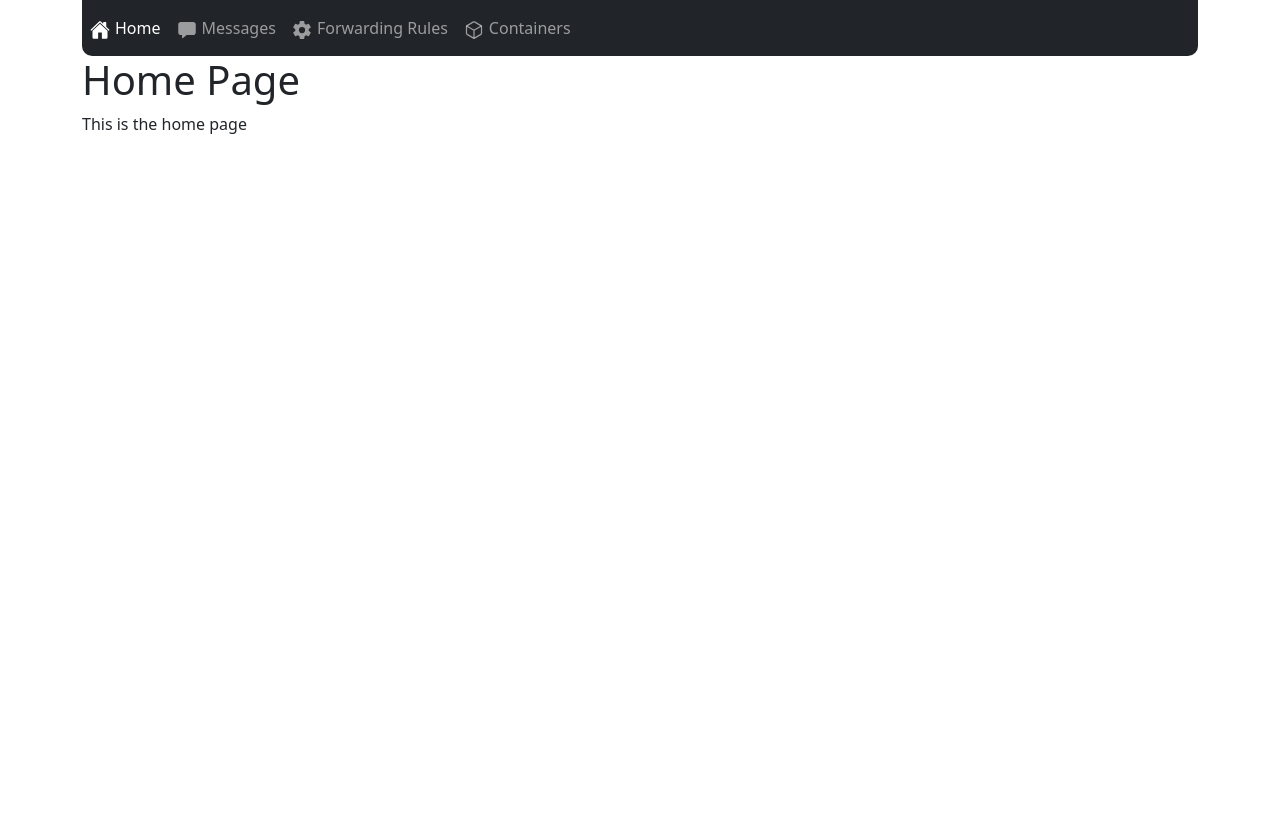
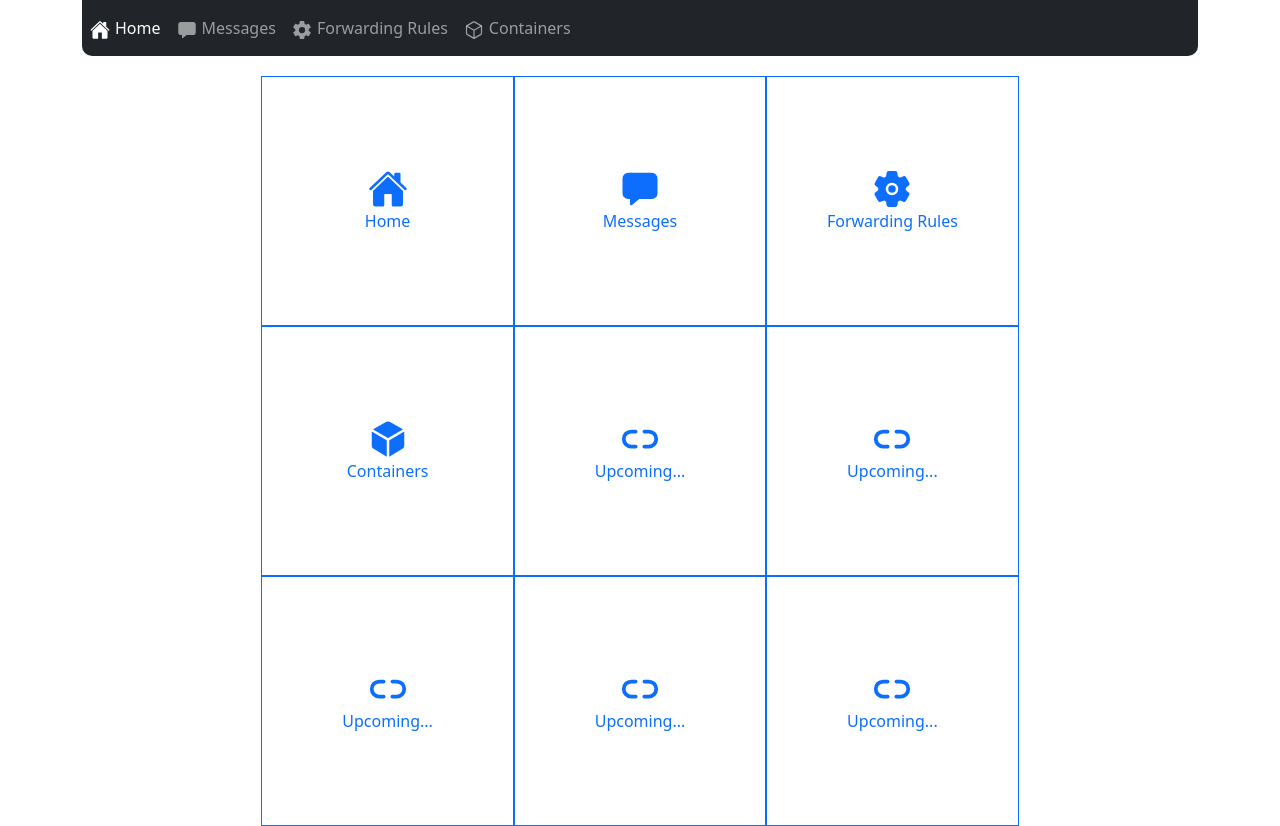
Before and after one commit to vladtf/containerization-tool, a React (Create React App) app in the folder frontend/: page / in a window 1280 px wide. Before the commit the page ends 800 px from the top, so only its background shows below. Built offline with nearby package versions, Linux system fonts and the light colour scheme.

Commit message:
add navigation grid to home page

```diff
--- a/frontend/src/pages/ContainersPage.js
+++ b/frontend/src/pages/ContainersPage.js
@@ -156,7 +156,9 @@ const ContainersPage = () => {
                 onChange={handleFileChange}
               />
             </Form.Group>
-            <Button type="submit">Upload</Button>
+            <Button type="submit" className="mt-3">
+              Upload
+            </Button>
           </Form>
         </Card.Body>
       </Card>
--- a/frontend/src/pages/ForwardingRulesPage.js
+++ b/frontend/src/pages/ForwardingRulesPage.js
@@ -303,7 +303,9 @@ const ForwardingRulesPage = () => {
                 }
               />
             </Form.Group>
-            <Button type="submit">Add Rule</Button>
+            <Button type="submit" className="mt-3" variant="primary">
+              Add Rule
+            </Button>
           </Form>
         </Card.Body>
       </Card>
@@ -329,7 +331,7 @@ const ForwardingRulesPage = () => {
               ))}
             </Form.Control>
           </Form.Group>
-          <Button variant="danger" onClick={handleClear}>
+          <Button variant="danger" onClick={handleClear} className="mt-3">
             Clear Rules
           </Button>
         </Card.Body>
--- a/frontend/src/pages/HomePage.js
+++ b/frontend/src/pages/HomePage.js
@@ -1,14 +1,91 @@
-import { Container } from "react-bootstrap";
+import React from "react";
+import { Button, Container } from "react-bootstrap";
 import CustomNavbar from "../components/CustomNavbar";
+import {
+  IoChatbox,
+  IoCube,
+  IoCubeOutline,
+  IoHome,
+  IoSettings,
+  IoUnlink,
+} from "react-icons/io5";
 
 const HomePage = () => {
+  const navbarLinks = [
+    { path: "/", label: "Home", icon: <IoHome size={40} /> },
+    { path: "/messages", label: "Messages", icon: <IoChatbox size={40} /> },
+    {
+      path: "/forwarding-rules",
+      label: "Forwarding Rules",
+      icon: <IoSettings size={40} />,
+    },
+    {
+      path: "/containers",
+      label: "Containers",
+      icon: <IoCube size={40} />,
+    },
+    {
+      path: "/",
+      label: "Upcoming...",
+      icon: <IoUnlink size={40} />,
+    },
+    {
+      path: "/",
+      label: "Upcoming...",
+      icon: <IoUnlink size={40} />,
+    },
+    {
+      path: "/",
+      label: "Upcoming...",
+      icon: <IoUnlink size={40} />,
+    },
+    {
+      path: "/",
+      label: "Upcoming...",
+      icon: <IoUnlink size={40} />,
+    },
+    {
+      path: "/",
+      label: "Upcoming...",
+      icon: <IoUnlink size={40} />,
+    },
+  ];
+
   return (
     <Container>
       <CustomNavbar />
-      <div>
-        <h1>Home Page</h1>
-        <p>This is the home page</p>
-      </div>
+      <Container style={{ marginTop: "20px", width: "70%" }}>
+        <div
+          style={{
+            display: "grid",
+            gridTemplateColumns: "repeat(3, 1fr)",
+            gap: "0px",
+            justifyItems: "center",
+          }}
+        >
+          {navbarLinks.map((link, index) => (
+            <Button
+              key={index}
+              style={{
+                height: "250px",
+                width: "100%",
+                display: "flex",
+                flexDirection: "column",
+                alignItems: "center",
+                justifyContent: "center",
+                borderRadius: "0px",
+              }}
+              variant="outline-primary"
+              onClick={() => (window.location.href = link.path)}
+            >
+              <div>{link.icon}</div>
+              <div>
+                <span>{link.label}</span>
+              </div>
+            </Button>
+          ))}
+        </div>
+      </Container>
     </Container>
   );
 };
```
